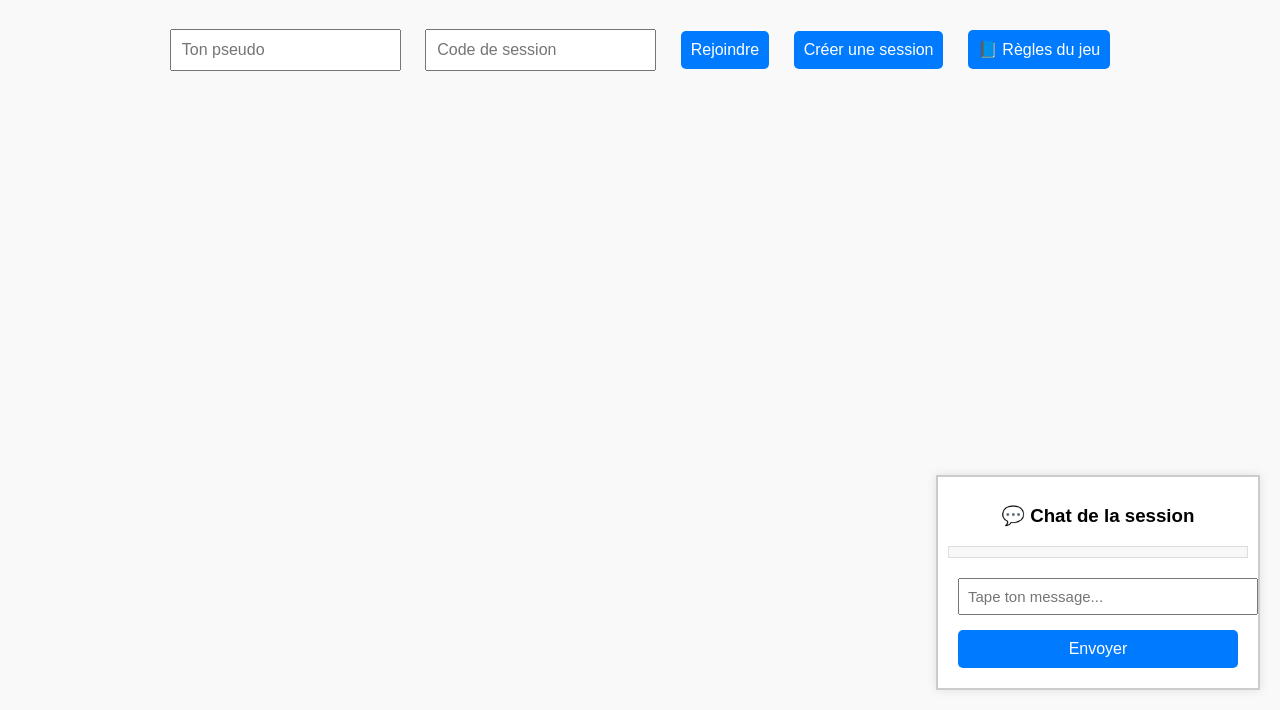
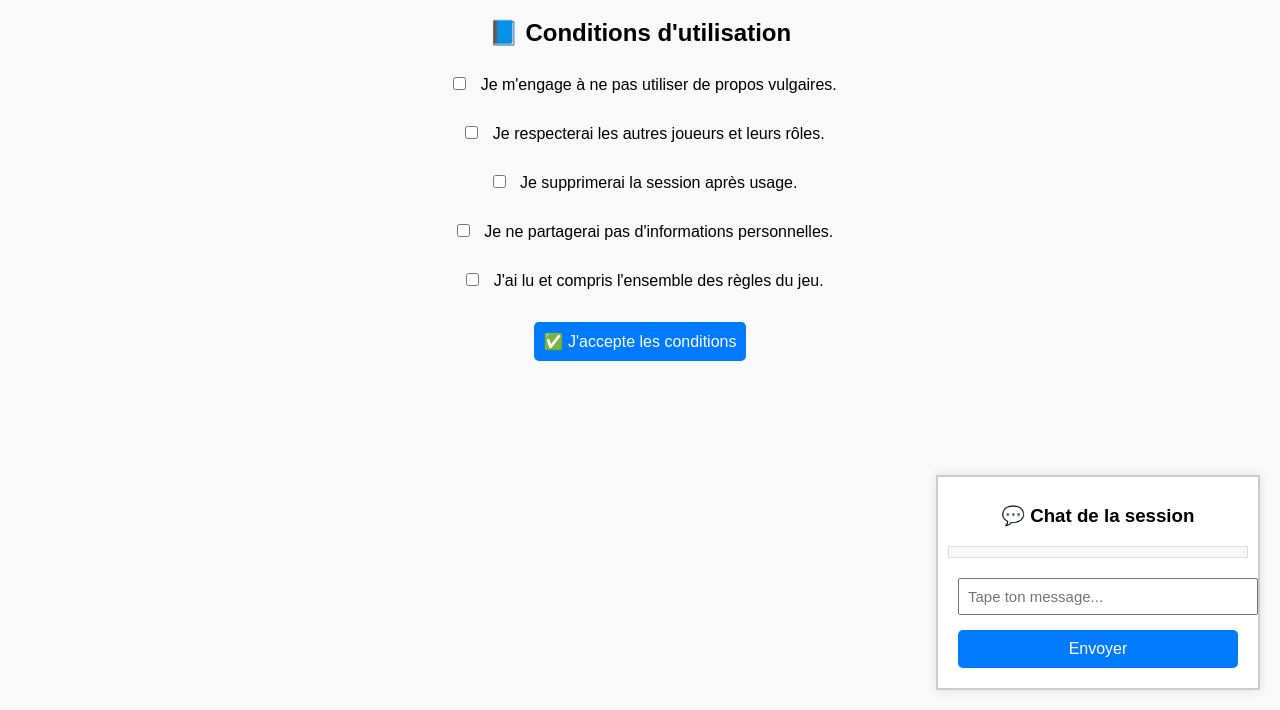
Before and after one commit to Oscar-Quiloulou/Magistrats-jeu, a plain HTML site: page index.html in a window 1280 px wide. Shown: the part 90-800 px from the top of the page. Drawn offline with Linux system fonts and the light colour scheme.

Commit message:
Ajout des conditions d'utilisation a cocher sur l'html

```diff
--- a/index.html
+++ b/index.html
@@ -22,6 +22,19 @@
   <!-- Message visuel -->
   <div id="message" class="hidden"></div>
 
+  <!-- Bloc d'acceptation des conditions -->
+  <div id="consentBlock">
+    <h2>📘 Conditions d'utilisation</h2>
+    <div id="consentText">
+      <p><input type="checkbox" id="c1"> Je m'engage à ne pas utiliser de propos vulgaires.</p>
+      <p><input type="checkbox" id="c2"> Je respecterai les autres joueurs et leurs rôles.</p>
+      <p><input type="checkbox" id="c3"> Je supprimerai la session après usage.</p>
+      <p><input type="checkbox" id="c4"> Je ne partagerai pas d'informations personnelles.</p>
+      <p><input type="checkbox" id="c5"> J'ai lu et compris l'ensemble des règles du jeu.</p>
+    </div>
+    <button id="acceptBtn" onclick="acceptConditions()" disabled>✅ J'accepte les conditions</button>
+  </div>
+
   <!-- Code de session affiché -->
   <div id="sessionDisplay" class="hidden">
     <p>Code de session : <span id="sessionCodeDisplay"></span></p>
@@ -29,12 +42,13 @@
   </div>
 
   <!-- Bloc de session -->
-  <div id="session">
+  <div id="session" class="hidden">
     <input type="text" id="pseudo" placeholder="Ton pseudo" />
     <input type="text" id="sessionCode" placeholder="Code de session" />
     <button onclick="joinSession()">Rejoindre</button>
     <button onclick="createSession()">Créer une session</button>
     <button onclick="loadRules()">📘 Règles du jeu</button>
+    <button onclick="loadConditions()">📘 Conditions d'utilisation</button>
   </div>
 
   <!-- Bloc de sélection des rôles -->
@@ -69,5 +83,12 @@
     <pre id="rulesContent"></pre>
     <button onclick="hideRules()">Fermer</button>
   </div>
+
+  <!-- Conditions d'utilisation -->
+  <div id="conditions" class="hidden">
+    <h2>📘 Conditions d'utilisation</h2>
+    <pre id="conditionsContent"></pre>
+    <button onclick="hideConditions()">Fermer</button>
+  </div>
 </body>
 </html>
```
